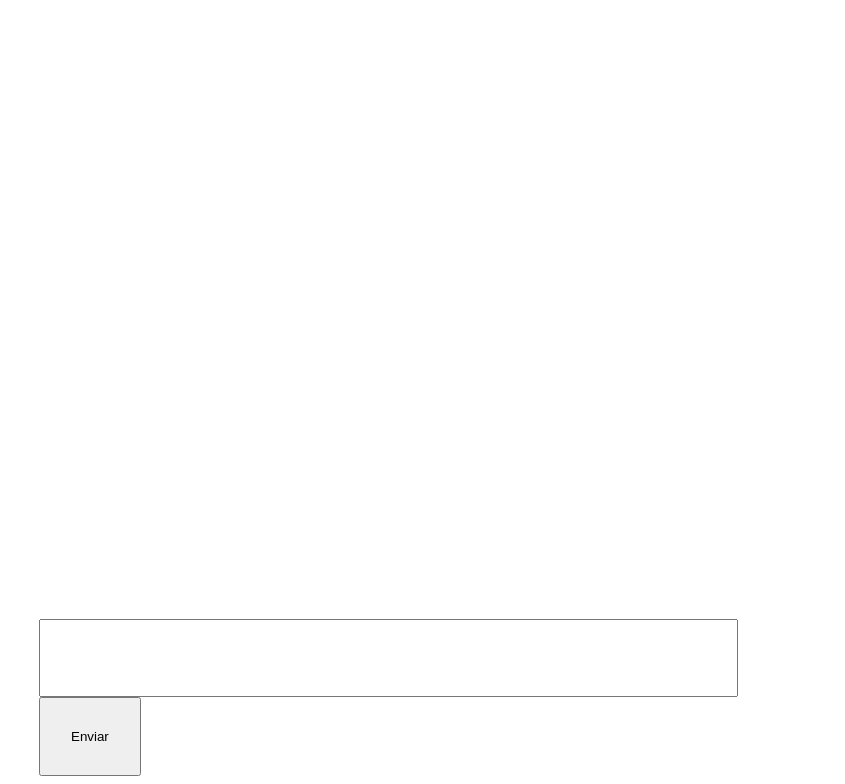
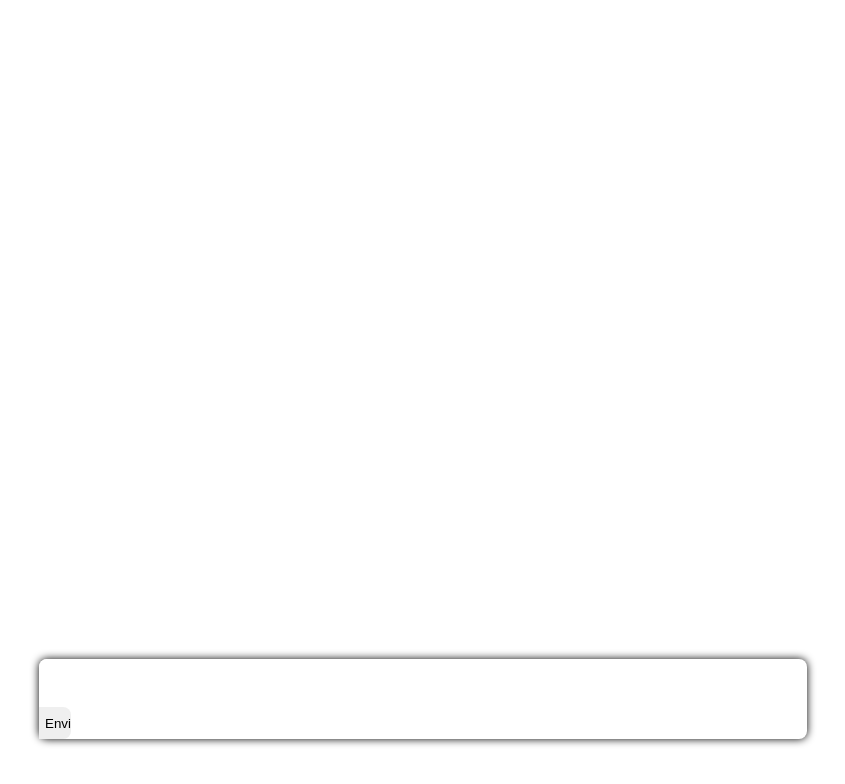
Before and after one commit to rjornetc/Chat2c1, a website: page public/index.html in a window 1280 px wide. Shown: the part 61-845 px from the top of the page, without its empty margins (217-1062 px from the left). After the commit the page ends 800 px from the top, so only its background shows below. Drawn offline with nearby package versions, Linux system fonts and the light colour scheme; files that its build step writes are made by us from their sources.

Commit message:
Update style.css

```diff
--- a/public/style.css
+++ b/public/style.css
@@ -1,8 +1,11 @@
 body{
     font-family: Arial;
+    margin: 0;
+    padding: 0;
 }
 
 h1 {
+    width: 100%;
     text-align: center;
 }
 
@@ -12,15 +15,18 @@ h1 {
 }
 
 #chat {
-    height: 600px;
     overflow-y: scroll;
+    padding-bottom: 64px;
 }
 
 .message {
-    width: 100%;
+    clear: both;
+    padding: 8px;
 }
 
 .message-text {
+    /*     float: left; */
+    clear: left;
     float: left;
     max-width: 256px;
     word-wrap: break-word;
@@ -30,34 +36,65 @@ h1 {
 }
 
 .message-user {
+    /*     float: left; */
+    /*     width:100%; */
+    clear: left;
     float: left;
     display: block;
 }
 
-.message-user::after {
+/*.message-user::after {
     float: left;
     content: ":";
+}*/
+
+.selfmessage .message-user {
+    /*     float: left; */
+    /*     width:100%; */
+    clear: right;
+    float: right;
+    display: block;
+}
+
+.selfmessage .message-text {
+    clear: right;
+    float: right;
+    background-color: #effdde;
+    padding: 8px;
+    border-radius: 8px 0px 8px 8px;
+}
+
+form {
+    box-shadow: 0px 0px 8px #000;
+    position: fixed;
+    bottom: 0;
+/*     right: calc( 50% - 384px ); */
+    width: 100%;
+    max-width: 768px;
+    margin: 0px;
+/*     padding-top:8px; */
+background-color: #fff;
+border-radius: 8px;
 }
 
 
-.selfmessage .message-user {
-    float: right;
-}
+input[type=text]{
 
-.selfmessage .message-text {
-    float: right;
-    background-color: #effdde;
+    float: left;
+    width: calc( 100% - 32px );
+    height: 32px;
+    background-color:#fff;
+    border: none;
+    /*     box-shadow: 0px 0px 8px #000; */
     padding: 8px;
-    border-radius: 8px 9px 8px 8px;
-}
-
-input[type=text]{
-    float: left;
-    width: 90%;
-    height: 72px;
+    border-radius: 8px 0px 0px 8px;
 }
 
 input[type=submit] {
     /*margin-top: 20px;*/
-    padding: 30px;
+    /*     padding: 30px; */
+    width: 32px;
+    height: 32px;
+    border: none;
+    border-radius: 0px 8px 8px 0px;
 }
```
